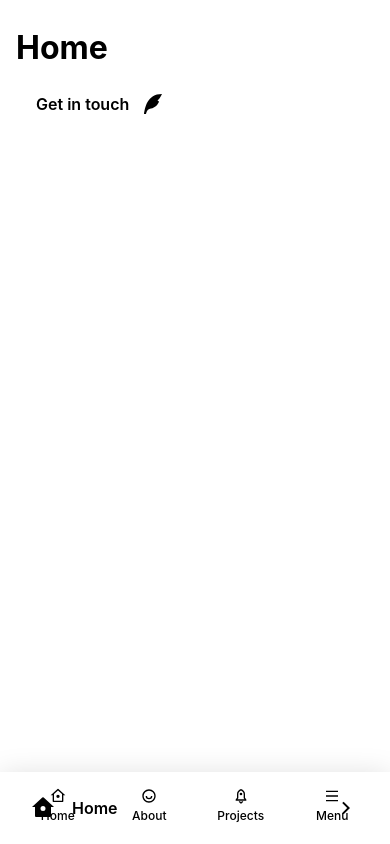
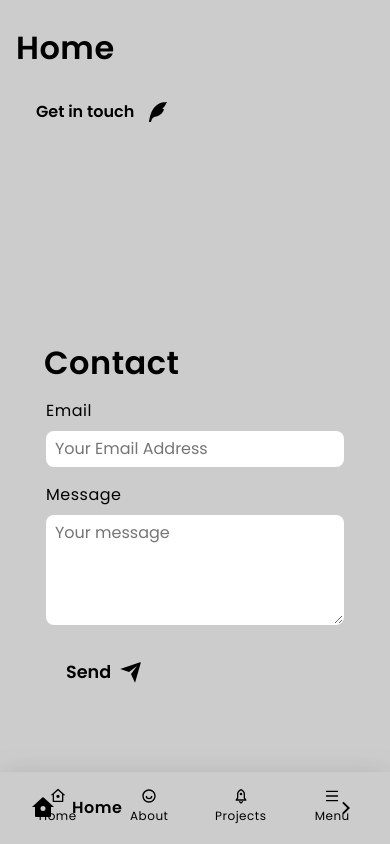
Before and after one commit to ozyxdev/ozyxdev2021, a Next.js app: page / in a window 390 px wide. Shown: the top 844 px of the page. Built offline with nearby package versions, Linux system fonts and the light colour scheme.

Commit message:
add contact form for mobile

```diff
--- a/src/components/Page.js
+++ b/src/components/Page.js
@@ -1,3 +1,4 @@
+import Head from 'next/head'
 import PropTypes from 'prop-types'
 import NavigationDesktop from './shared/Navigation/NavigationDesktop'
 import NavigationMobile from './shared/Navigation/NavigationMobile'
@@ -8,6 +9,12 @@ import TypographyStyles from './styles/Typography'
 export default function Page({ children }) {
   return (
     <>
+      <Head>
+        <style>
+          @import
+          url('https://fonts.googleapis.com/css2?family=Poppins:wght@400;600&display=swap');
+        </style>
+      </Head>
       <NavigationMobile />
       <NavigationDesktop />
       <GlobalStyles />
--- a/src/components/shared/ContactForm.js
+++ b/src/components/shared/ContactForm.js
@@ -1,6 +1,18 @@
+import styled from 'styled-components'
 import useForm from '../../lib/useForm'
+import { ButtonPrimary } from '../styles/Button'
+import FormStyles from '../styles/FormStyles'
+import ContactIcon from './icons/ContactIcon'
 
-function ContactForm() {
+const ContactFormStyles = styled(FormStyles)`
+  padding: 1.5rem;
+  h3,
+  fieldset {
+    color: var(--color-offBackgroundReverse);
+  }
+`
+
+function ContactForm({ setModalOpen }) {
   const { inputs, handleChange, resetForm } = useForm({
     email: '',
     password: '',
@@ -9,13 +21,13 @@ function ContactForm() {
 
   async function handleSubmit(e) {
     e.preventDefault()
-    console.log(`${e.target.value}`)
+    setModalOpen(false)
     resetForm()
   }
 
   return (
-    <form method="POST" onSubmit={handleSubmit}>
-      <h2>Contact</h2>
+    <ContactFormStyles method="POST" onSubmit={handleSubmit}>
+      <h3>Contact</h3>
 
       <fieldset>
         <label htmlFor="email">
@@ -31,8 +43,9 @@ function ContactForm() {
         </label>
         <label htmlFor="message">
           Message
-          <input
-            type="text"
+          <textarea
+            rows="5"
+            id="message"
             name="message"
             autoComplete="message"
             placeholder="Your message"
@@ -40,9 +53,12 @@ function ContactForm() {
             onChange={handleChange}
           />
         </label>
-        <button type="submit">Contact</button>
+        <ButtonPrimary type="submit">
+          <span>Send</span>
+          <ContactIcon fill />
+        </ButtonPrimary>
       </fieldset>
-    </form>
+    </ContactFormStyles>
   )
 }
 
--- a/src/components/shared/Modal.js
+++ b/src/components/shared/Modal.js
@@ -1,40 +1,51 @@
 import { motion } from 'framer-motion'
+import { useEffect } from 'react'
 import styled from 'styled-components'
 
 const ModalStyles = styled.div`
-  /* position: fixed;
-  top: 0;
   left: 0;
-  bottom: 0;
-  right: 0;
-  width: 100%;
-  height: 100%;
-  background: rgba(0, 0, 0, 0.05);
-  display: flex; */
-
   .modal-container {
+    z-index: var(--modal-z-index);
     position: fixed;
     bottom: 15rem;
-    border-radius: 3rem 3rem 3rem 3rem;
+    border-radius: 2rem;
     box-sizing: border-box;
-    padding: 4rem;
+    padding: 2rem;
     margin: auto;
     width: calc(100% - 4rem);
-    background: var(--color-primary);
+    background: var(--color-modal);
     transform-origin: top right;
   }
 `
-const duration = 0.3
+
+const ModalBackdropStyles = styled.div`
+  position: fixed;
+  display: ${(props) => (props.isModalOpen ? 'block' : 'none')};
+  /* top: 0;
+  left: 0; */
+  bottom: 0;
+  left: 0;
+  height: 100vh;
+  width: 100vw;
+  background: var(--color-transparent2);
+  z-index: var(--modal-z-index);
+`
 const modalAnimation = {
   hidden: { y: '-100vh' },
   visible: {
     y: 0,
   },
 }
-function Modal({ isModalOpen, children }) {
-  console.log('isModalOpen', isModalOpen)
+function Modal({ isModalOpen, setModalOpen, children }) {
   return (
     <ModalStyles>
+      <ModalBackdropStyles
+        isModalOpen={isModalOpen}
+        role="button"
+        tabIndex="0"
+        aria-label="Dismiss modal"
+        onClick={() => setModalOpen(!isModalOpen)}
+      />
       <motion.div
         className="modal-container"
         initial="hidden"
--- a/src/components/shared/Navigation/MenuSheet.js
+++ b/src/components/shared/Navigation/MenuSheet.js
@@ -18,13 +18,10 @@ export default function MenuSheet({
 
   const modifyTarget = (_target) => {
     const delta = dragStart - sheetRef.current.getBoundingClientRect().top
-    console.log('delta', delta)
     if (delta > 40) {
-      console.log(`open`)
       setMenuOpen(true)
       return -menuSheetHeight
     }
-    console.log(`close`)
     setMenuOpen(false)
     return 0
   }
--- a/src/components/shared/Navigation/styles/NavigationMobileStyles.js
+++ b/src/components/shared/Navigation/styles/NavigationMobileStyles.js
@@ -2,6 +2,7 @@ import styled from 'styled-components'
 
 const NavigationMobileWrapper = styled.div`
   /* hide on tablet up */
+  z-index: var(--content-z-index);
   @media (min-width: 768px) {
     display: none;
   }
@@ -36,7 +37,7 @@ const NavigationContainerStyles = styled.nav`
   grid-gap: 1rem;
   grid-template-columns: repeat(4, 1fr);
   position: relative;
-  z-index: var(--nav-z-index);
+  z-index: var(--nav-container-z-index);
   box-shadow: var(--nav-drop-shadow);
 
   ::before {
--- a/src/components/shared/home/Hero.js
+++ b/src/components/shared/home/Hero.js
@@ -1,17 +1,24 @@
 import { useState } from 'react'
+import styled from 'styled-components'
 import PenIcon from '../icons/PenIcon'
 import StickyCTA from '../StickyCTA'
 import Modal from '../Modal'
 import ContactForm from '../ContactForm'
 
+const HeroStyles = styled.div`
+  h1 {
+    margin-bottom: 1rem;
+  }
+`
+
 function Hero() {
-  const [isModalOpen, setModalOpen] = useState(false)
+  const [isModalOpen, setModalOpen] = useState(true)
   return (
-    <div>
+    <HeroStyles>
       <h1>Home</h1>
 
       <Modal isModalOpen={isModalOpen} setModalOpen={setModalOpen}>
-        <ContactForm />
+        <ContactForm setModalOpen={setModalOpen} isModalOpen={isModalOpen} />
       </Modal>
       <StickyCTA>
         <button type="button" onClick={() => setModalOpen(!isModalOpen)}>
@@ -21,7 +28,7 @@ function Hero() {
           </>
         </button>
       </StickyCTA>
-    </div>
+    </HeroStyles>
   )
 }
 
--- /dev/null
+++ b/src/components/styles/Button.js
@@ -0,0 +1,34 @@
+import styled from 'styled-components'
+
+const Button = styled.button`
+  color: inherit;
+  font-size: 2.2rem;
+  padding: 1.5rem 2.5rem;
+  outline: 0;
+  border: none;
+  border-radius: 1rem;
+  font-weight: 600;
+  cursor: pointer;
+  transition: scale 200ms ease-in-out;
+
+  display: grid;
+  grid-auto-flow: column;
+  grid-template-columns: auto;
+  grid-gap: 1rem;
+  align-items: center;
+
+  :hover {
+    scale: 1.1;
+  }
+`
+
+const ButtonPrimary = styled(Button)`
+  background: var(--color-primary);
+  color: var(--color-offBackground);
+
+  svg {
+    fill: var(--color-offBackground);
+  }
+`
+
+export { Button, ButtonPrimary }
--- /dev/null
+++ b/src/components/styles/FormStyles.js
@@ -0,0 +1,40 @@
+import styled from 'styled-components'
+
+const FormStyles = styled.form`
+  width: 100%;
+  margin: auto;
+
+  label {
+    display: block;
+    margin-bottom: 1.5rem;
+  }
+
+  input,
+  textarea {
+    width: 100%;
+    margin-top: 0.5rem;
+    padding: 1rem;
+    border-radius: 1rem;
+    transition: all ease-in-out 200ms;
+    border: 1px solid transparent;
+
+    &:focus,
+    &:focus-visible,
+    &:active {
+      border: 1px solid var(--color-primary);
+      outline: 0;
+      box-shadow: 0 0 0 4px var(--color-accent);
+    }
+  }
+
+  fieldset {
+    border: 0;
+    padding: 0;
+
+    &[disabled] {
+      opacity: 0.5;
+    }
+  }
+`
+
+export default FormStyles
--- a/src/components/styles/GlobalStyles.js
+++ b/src/components/styles/GlobalStyles.js
@@ -2,38 +2,47 @@ import { createGlobalStyle } from 'styled-components'
 import { normalize } from 'styled-normalize'
 
 const GlobalStyles = createGlobalStyle`
+
   ${normalize}
 
-  @font-face {
-    font-family: 'radnika_next' ;
-    src: url('/static/radnikanext-medium-webfont.woff2') format('woff2');
+  /* @font-face {
+    font-family: "Poppins";
+    src: url('https://fonts.googleapis.com/css2?family=Poppins:wght@400;600&display=swap') format("woff2");
     font-weight: normal;
     font-stretch: normal;
-  }
+  } */
 
   html {
     // CSS VARIABLES
     --max-width: 1000px;
     --nav-drop-shadow: 0px 4px 30px rgba(0, 0, 0, 0.15);
-    --shadow-1: 0 3px 6px rgba(0,0,0,0.06), 0 3px 6px rgba(0,0,0,0.13);
-    --nav-z-index: 1000;
-    --nav-sheet-z-index: 990;
+    --shadow-1: 0 3px 6px rgba(0, 0, 0, 0.06), 0 3px 6px rgba(0, 0, 0, 0.13);
+    --content-z-index: 1;
+    --modal-z-index: 1000;
+    --nav-container-z-index: 950;
+    --nav-sheet-z-index: 900;
     --color-white: hsla(206, 67%, 99%, 1);
+    --color-transparent: rgba(0, 0, 0, 0.05);
+    --color-transparent2: rgba(0, 0, 0, 0.2);
     font-size: 8px;
   }
 
   body {
-    font-family: ---apple-system, BlinkMacSystemFont, 'Segoe UI', Oxygen, Ubuntu, Cantarell, 'Open Sans', 'Helvetica Neue', sans-serif;
+    font-family: 'Poppins', ---apple-system, BlinkMacSystemFont, "Segoe UI", Oxygen, Ubuntu, Cantarell, "Open Sans", "Helvetica Neue",
+      sans-serif;
     box-sizing: border-box;
     padding: 0;
     margin: 0;
     font-size: 2rem;
+    letter-spacing: 0.5px;
     line-height: 2;
     background: var(--color-background);
     color: var(--color-text);
   }
 
-  *, *::before, *::after {
+  *,
+  *::before,
+  *::after {
     box-sizing: inherit;
   }
 
@@ -48,7 +57,8 @@ const GlobalStyles = createGlobalStyle`
   }
 
   button {
-    font-family:  ---apple-system, BlinkMacSystemFont, 'Segoe UI', Oxygen, Ubuntu, Cantarell, 'Open Sans', 'Helvetica Neue', sans-serif;
+    font-family:'Poppins', ---apple-system, BlinkMacSystemFont, "Segoe UI", Oxygen, Ubuntu, Cantarell, "Open Sans", "Helvetica Neue",
+      sans-serif;
   }
 
   .icon {
@@ -75,7 +85,12 @@ const GlobalStyles = createGlobalStyle`
     text-decoration: none;
     color: var(--color-gradientSecond);
     background-color: var(--color-gradientSecond);
-    background-image: linear-gradient(90deg, var(--color-gradientSecond), var(--color-gradientFirst), var(--color-gradientSecond));
+    background-image: linear-gradient(
+      90deg,
+      var(--color-gradientSecond),
+      var(--color-gradientFirst),
+      var(--color-gradientSecond)
+    );
     background-position: 100% 0%;
     -webkit-background-clip: text;
     -moz-background-clip: text;
@@ -90,6 +105,7 @@ const GlobalStyles = createGlobalStyle`
       background-position: 0% 0%;
     }
   }
+
 `
 
 export default GlobalStyles
--- a/src/components/styles/Typography.js
+++ b/src/components/styles/Typography.js
@@ -1,9 +1,19 @@
 import { createGlobalStyle } from 'styled-components'
 
 const TypographyStyles = createGlobalStyle`
+  h1,
+  h2,
+  h3,
+  h4 {
+    margin: 0;
+  }
 
-  h1, h2, h3, h4 {
-    margin: 0;
+  h2 {
+    font-size: 5rem;
+  }
+
+  h3 {
+    font-size: 4rem;
   }
 `
 
--- a/src/constants/colors.js
+++ b/src/constants/colors.js
@@ -22,16 +22,17 @@ const fieryRose300 = '#FF99A7'
 
 // DARK MODE
 // PRIMARY
-const neonBlue = '#80ffdb'
-const neonBlue200 = '#5390d9'
+// const neonBlue = '#80ffdb'
+const neonBlue = 'hsla(174, 100%, 48%, 1)'
+const neonBlue100 = 'hsla(174, 100%, 58%, 1)'
+const neonBlue200 = 'hsla(174, 97%, 73%, 1)'
+const neonBlue300 = 'hsla(174, 97%, 86%, 1)'
+
+const seaBlue = '#5390d9'
 const aqua = '#56cfe1'
 // SECONDARY
 
 export const COLORS = {
-  transparent: {
-    light: 'rgba(0, 0, 0, 0.05)',
-    dark: 'rgba(0, 0, 0, 0.05)',
-  },
   text: {
     light: offDark, // Oxford Blue Dark
     dark: light, // white
@@ -52,13 +53,17 @@ export const COLORS = {
     light: '#E7E6FD', // almost white
     dark: '#0F3861', // Oxford Blue
   },
+  modal: {
+    light: offLight, // almost white
+    dark: '#0F3861', // Oxford Blue
+  },
   background: {
     light, // white
     dark, // navy navy blue
   },
   accent: {
     light: '#A8A2F8',
-    dark: '#6DFDEF',
+    dark: neonBlue300,
   },
   primary: {
     light: purple2, // Pinkish-red
@@ -66,7 +71,7 @@ export const COLORS = {
   },
   primary200: {
     light: purple200, // Pinkish-red
-    dark: neonBlue200, // Yellow
+    dark: seaBlue, // Yellow
   },
   secondary: {
     light: fieryRose, // Purplish-blue
@@ -93,7 +98,7 @@ export const COLORS = {
   },
   gradientSecond: {
     light: purple200,
-    dark: neonBlue200,
+    dark: seaBlue,
   },
 }
 
```
Also changed, not shown: 2 other files (tests, documents, lock files or other folders).
